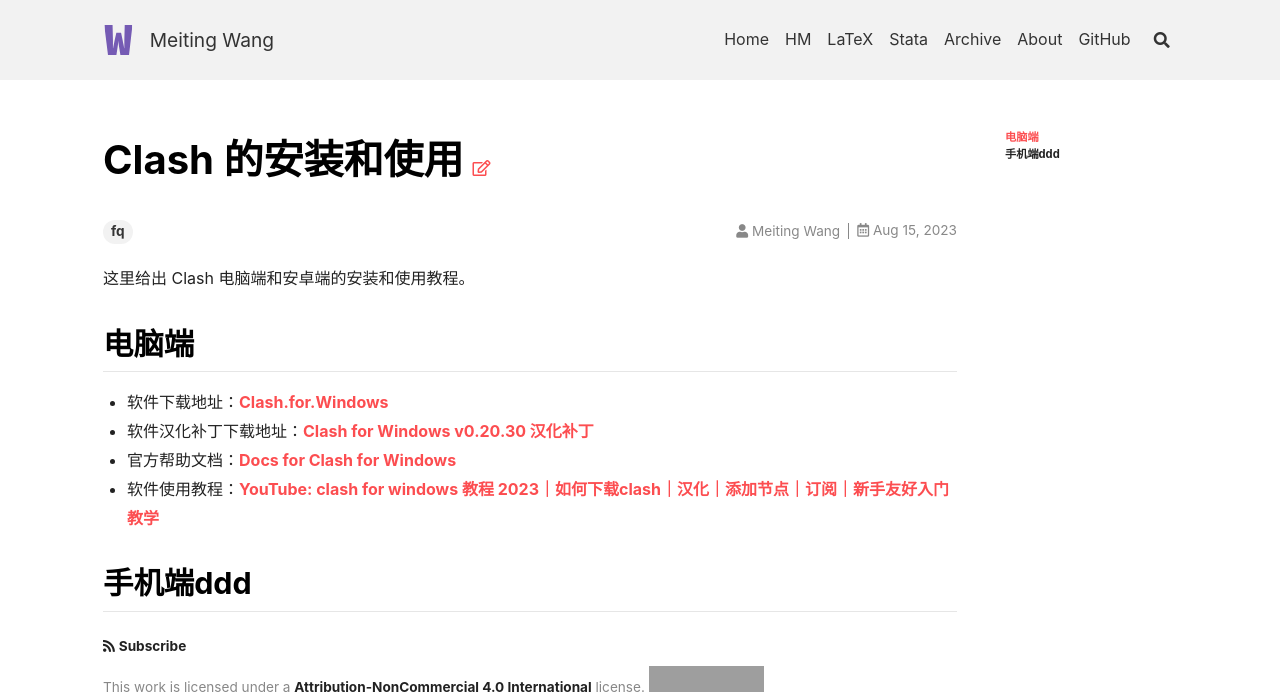
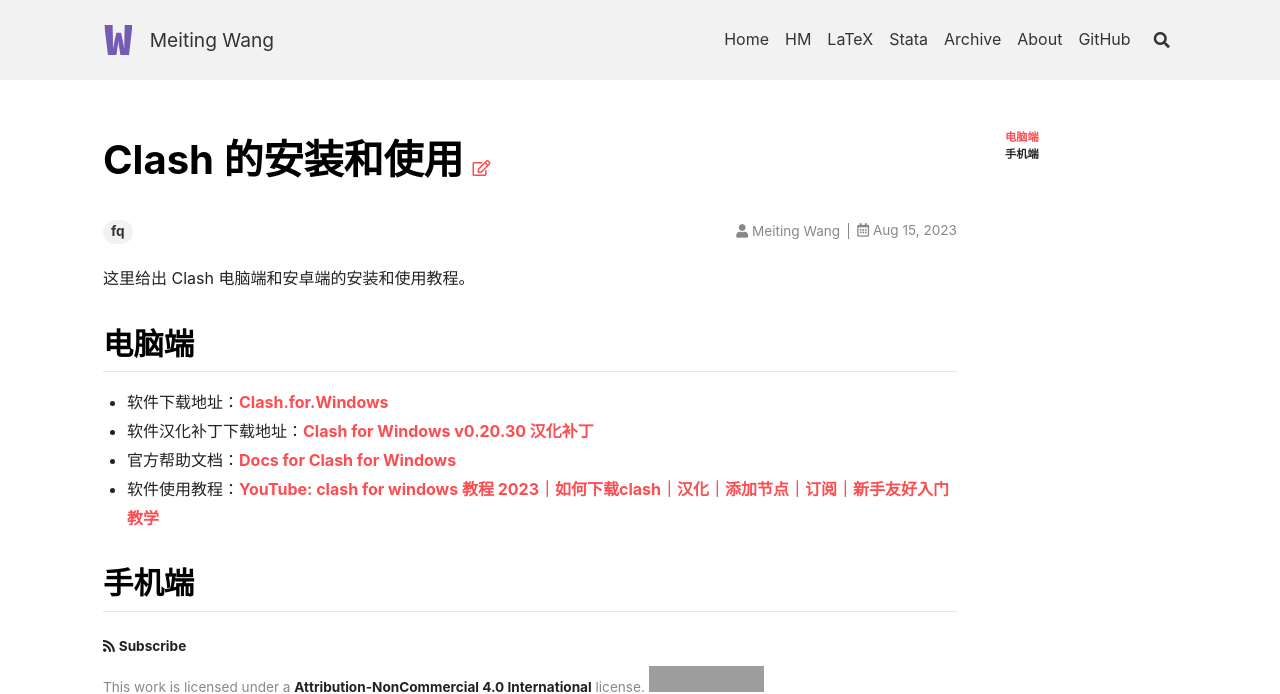
Before and after one commit to Meiting-Wang/Meiting-Wang.github.io, a Jekyll site: the page built from _posts/2023-08-15-clash软件.md, in a window 1280 px wide. Shown: the top 694 px of the page. Built offline with Jekyll 4.4.1, drawn with Linux system fonts in a browser that asks for light colours; nearby versions of some CDN libraries; comment, search, counter and statistics services are not loaded; grey boxes are pictures that could not be loaded.

Commit message:
update on 2023-08-16 19:50:49

```diff
--- a/_posts/2023-08-15-clash软件.md
+++ b/_posts/2023-08-15-clash软件.md
@@ -16,4 +16,4 @@ tags: fq
 - 官方帮助文档：[Docs for Clash for Windows](https://docs.cfw.lbyczf.com/)
 - 软件使用教程：[YouTube: clash for windows 教程 2023｜如何下载clash｜汉化｜添加节点｜订阅｜新手友好入门教学](https://www.youtube.com/watch?v=yJ7Ihh5hhx0)
 
-## 手机端ddd
+## 手机端
```
